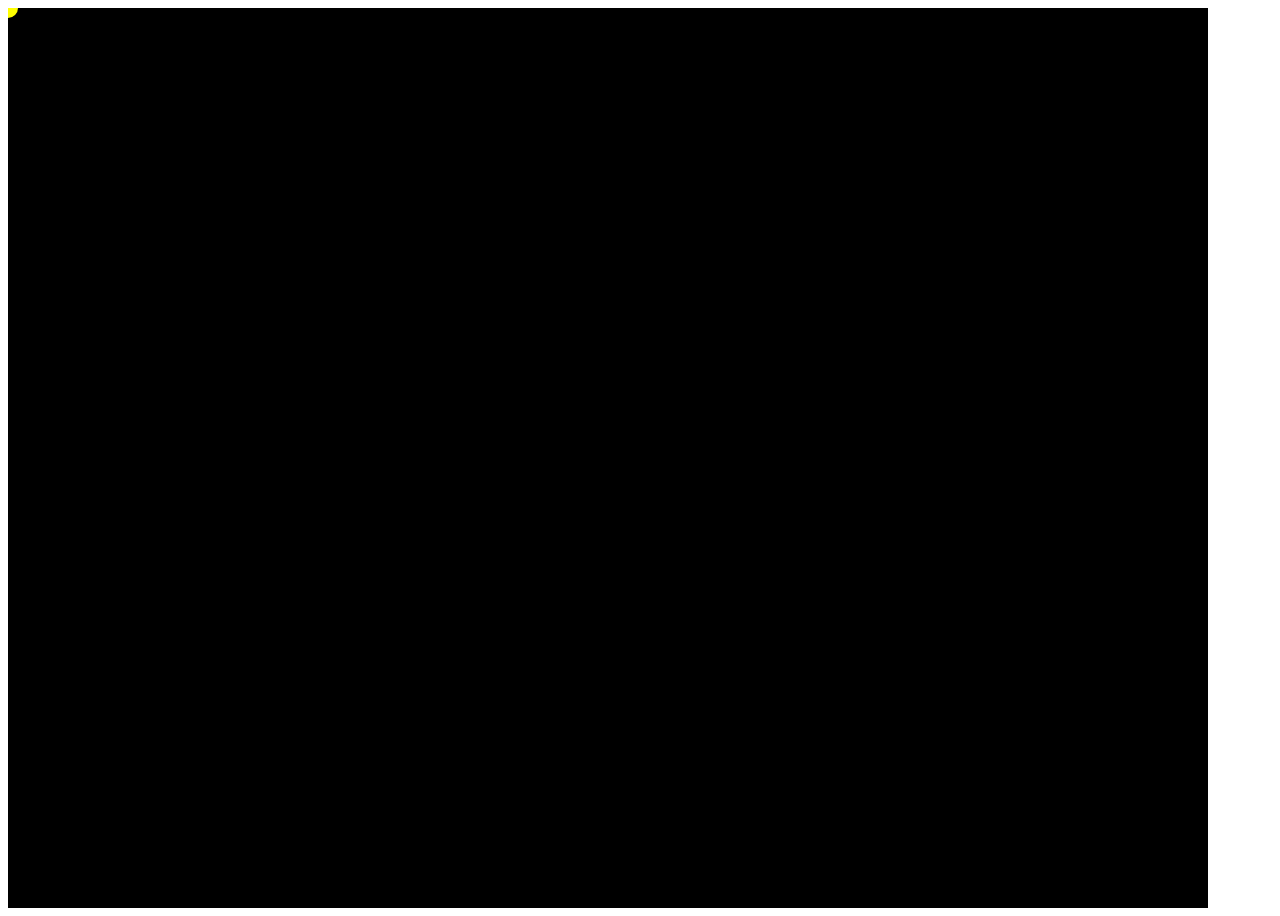
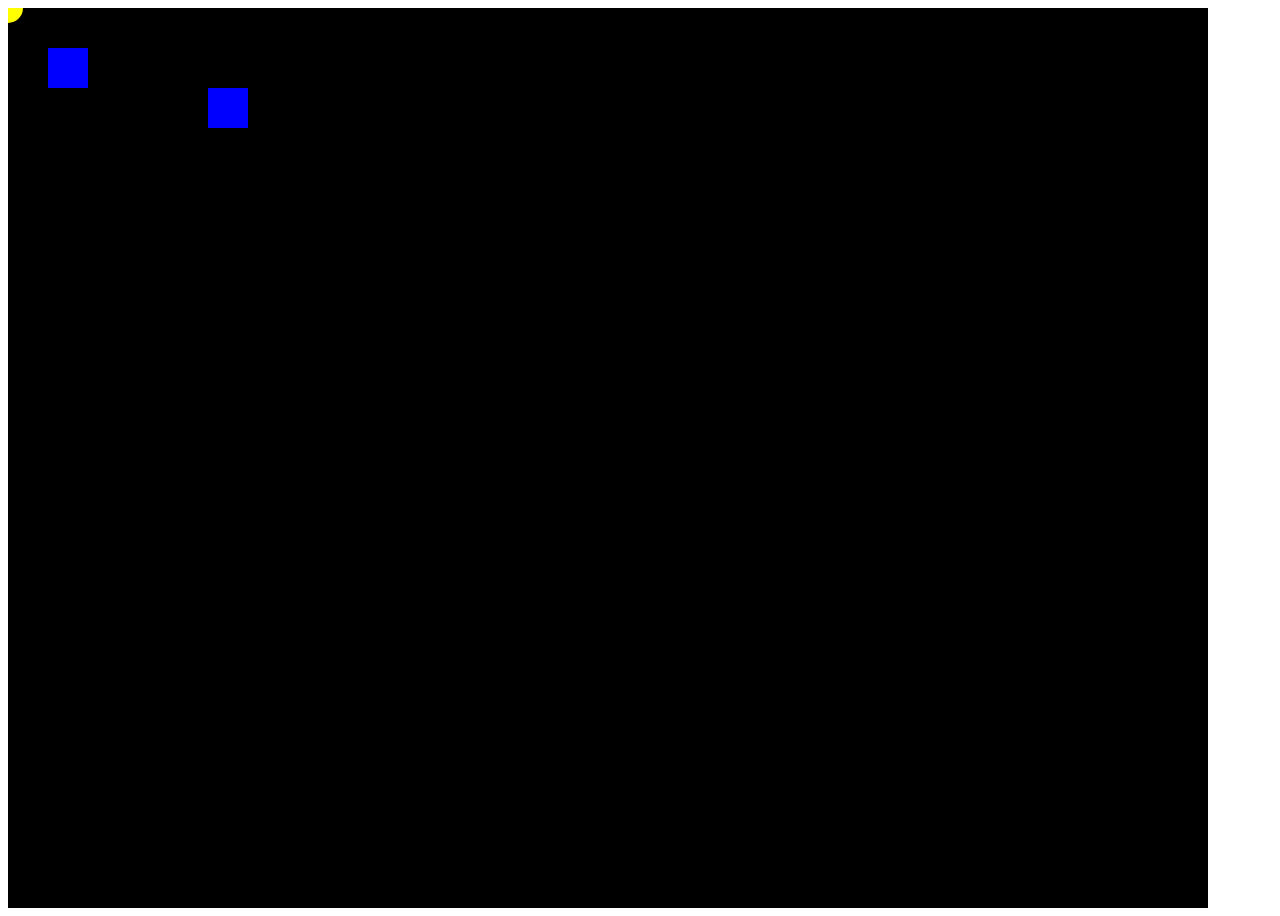
Before and after one commit to AdamH0461/PacmanEvil, a plain HTML site: page pacman.html in a window 1280 px wide. Drawn offline with Linux system fonts and the light colour scheme.

Commit message:
moved map functions in pacman.html and added a collision function, all squares start as off and can be added in the map.js map1 array.

```diff
--- /dev/null
+++ b/map.js
@@ -0,0 +1 @@
+var map1 = [[1, 1], [5, 2]]
--- a/pacman.html
+++ b/pacman.html
@@ -1,6 +1,7 @@
 <html>
 <canvas id="canvas" width="1200" height="900"></canvas>
 <script src="character.js"></script>
+<script src="map.js"></script>
 <script>
 // Variables - define here
 // ++++++++++++++++++++++++++++++++++++++++++++++++++++++++++++++++++++++++++++++++++++++++++
@@ -11,8 +12,14 @@ var left = up = right = down = false; // decide if player is moving
 
 // Player
 var pacman; // initialise for later
-var pacmanRadius = 10;
+var pacmanRadius = 15;
 var playerSpeed = 2;
+var grid;
+var columns;
+var rows;
+// Map functions
+// ++++++++++++++++++++++++++++++++++++++++++++++++++++++++++++++++++++++++++++++++++++++++++
+
 
 // Basics - useful functions
 // ++++++++++++++++++++++++++++++++++++++++++++++++++++++++++++++++++++++++++++++++++++++++++
@@ -60,17 +67,62 @@ function keyUpHandler(event) {
     window.onload=function(){
         cvs = document.getElementById('canvas');
         ctx = cvs.getContext('2d');
+        columns = cvs.width/40;
+        rows = cvs.height/40;
+
+
 
 		document.addEventListener("keydown", keyDownHandler, false);
 		document.addEventListener("keyup", keyUpHandler, false);
 
         pacman = new Character(0 , 0, 10); // x, y, hp characters stats
 
+        setGrid();
+        getMap();
         setInterval(function(){
-            rectangle(0, 0, canvas.width, canvas.height, 'black'); // background
+            //rectangle(0, 0, canvas.width, canvas.height, 'black'); // background
+            drawGrid();
             drawPlayer();
             movePlayer();
         }, 1000/fps); // refresh for fps
+    }
+
+
+// Map
+// +++++++++++++++++++++++++++++++++++++++++++++++++++++++++++++++++++++++++++++++++++++++++++
+    function getMap(){
+        for(i=0; i<map1.length; i++){
+            var mI = map1[i];
+            grid[mI[0]][mI[1]].state = true;
+        }
+    }
+    function setGrid(){
+	    grid = [];
+	    for(c=0; c<columns; c++){
+	    	grid[c] = [];
+	    	for(r=0;r<rows; r++){
+	    		grid[c][r] = { x: c * 40, y: r * 40, state: false};
+	    	}
+    	}
+    }
+
+    function drawGrid(){
+	    for(c=0; c<columns; c++){
+		    for(r=0; r<rows; r++){
+			    if(grid[c][r].state){
+				    rectangle(c * 40, r * 40, 40, 40, "blue");
+    			} else {
+	    			rectangle(c * 40, r * 40, 40, 40, "black");
+		    	}
+	    	}
+    	}
+    }
+
+// Most of it
+// ++++++++++++++++++++++++++++++++++++++++++++++++++++++++++++++++++++++++++++++++++++++++++
+
+    function playerCollison(){
+
     }
 
 	function movePlayer(){
```
